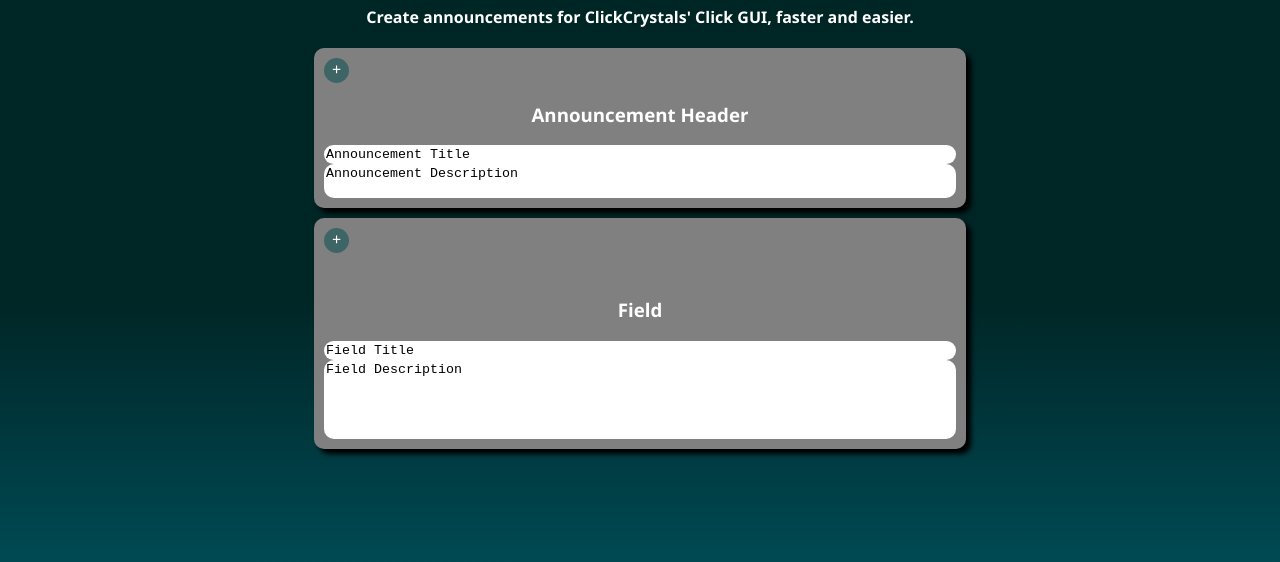
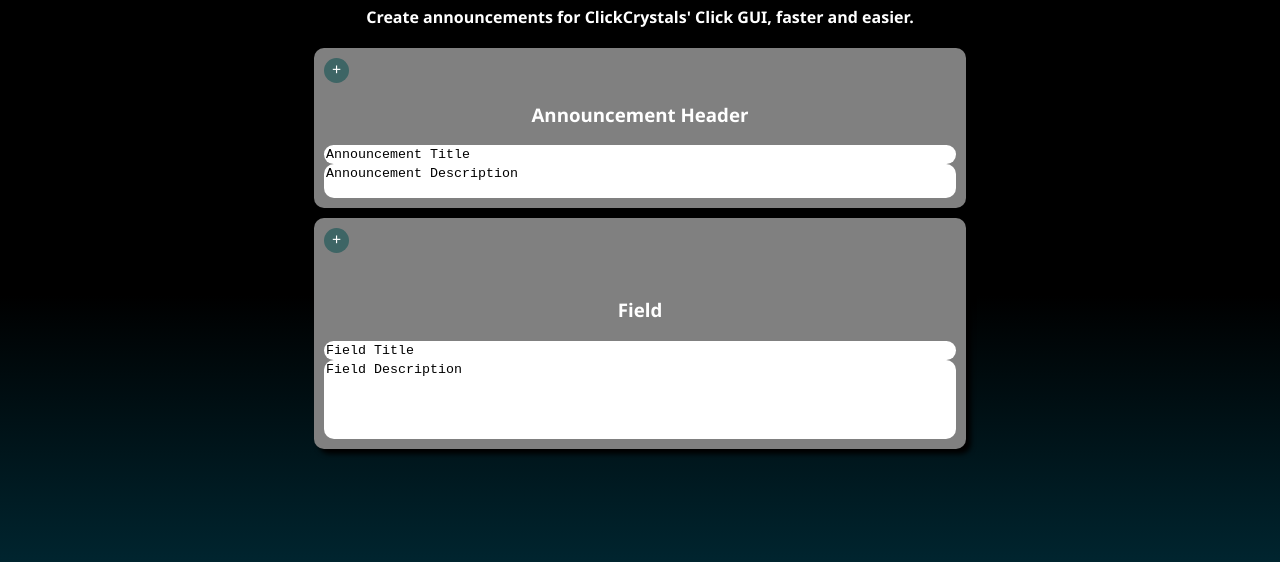
Before and after one commit to ItziSpyder/itzispyder.github.io, a plain HTML site: page clickcrystals/bulletin/gen.html in a window 1280 px wide. Shown: the part 238-800 px from the top of the page. Drawn offline with Linux system fonts and the light colour scheme.

Commit message:
set background color to black

```diff
--- a/clickcrystals/bulletin/gen/css/gen.css
+++ b/clickcrystals/bulletin/gen/css/gen.css
@@ -1,7 +1,7 @@
 .main  {
     font-family: 'Segoe UI', Tahoma, Geneva, Verdana, sans-serif;
     color: white;
-    background-color: rgb(0, 92, 92);
+    background-color: black;
     z-index: -1;
 }
 
```
